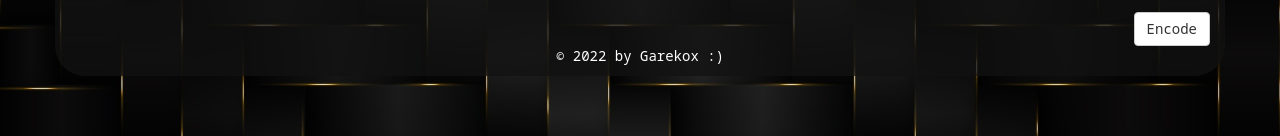
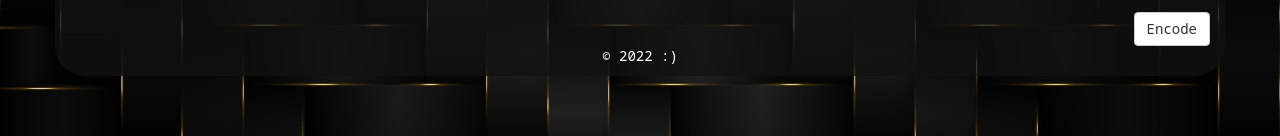
Before and after one commit to lucianogriffa/Web-Steganography-JS, a plain HTML site: page index.html in a window 1280 px wide. Shown: the part 555-691 px from the top of the page. Drawn offline with nearby package versions, Linux system fonts and the light colour scheme.

Commit message:
Update index.html

```diff
--- a/index.html
+++ b/index.html
@@ -86,7 +86,7 @@
         </div>
       </div>
       <footer style="text-align: center; margin-bottom: 10px; color: white;">
-        &copy; 2022 by Garekox :)
+        &copy; 2022 :)
       </footer>
     </div>
     <style>
```
